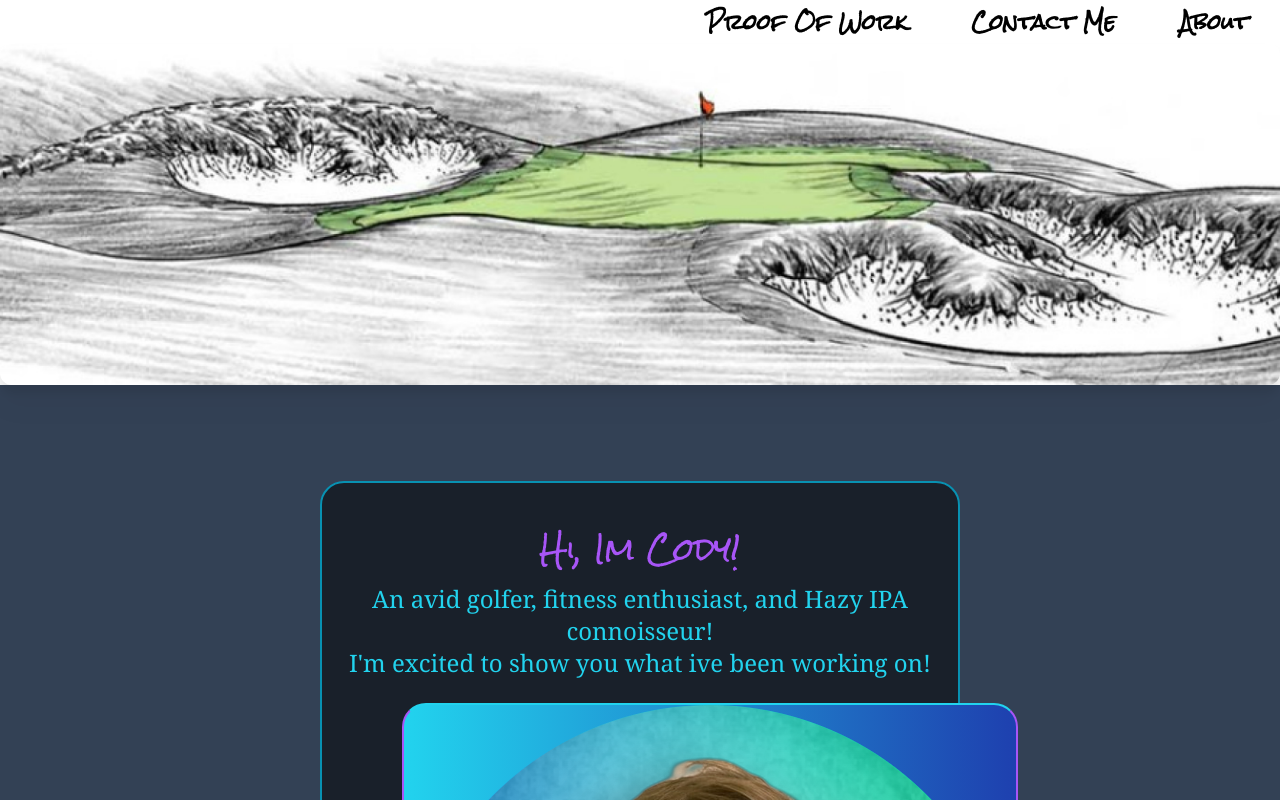
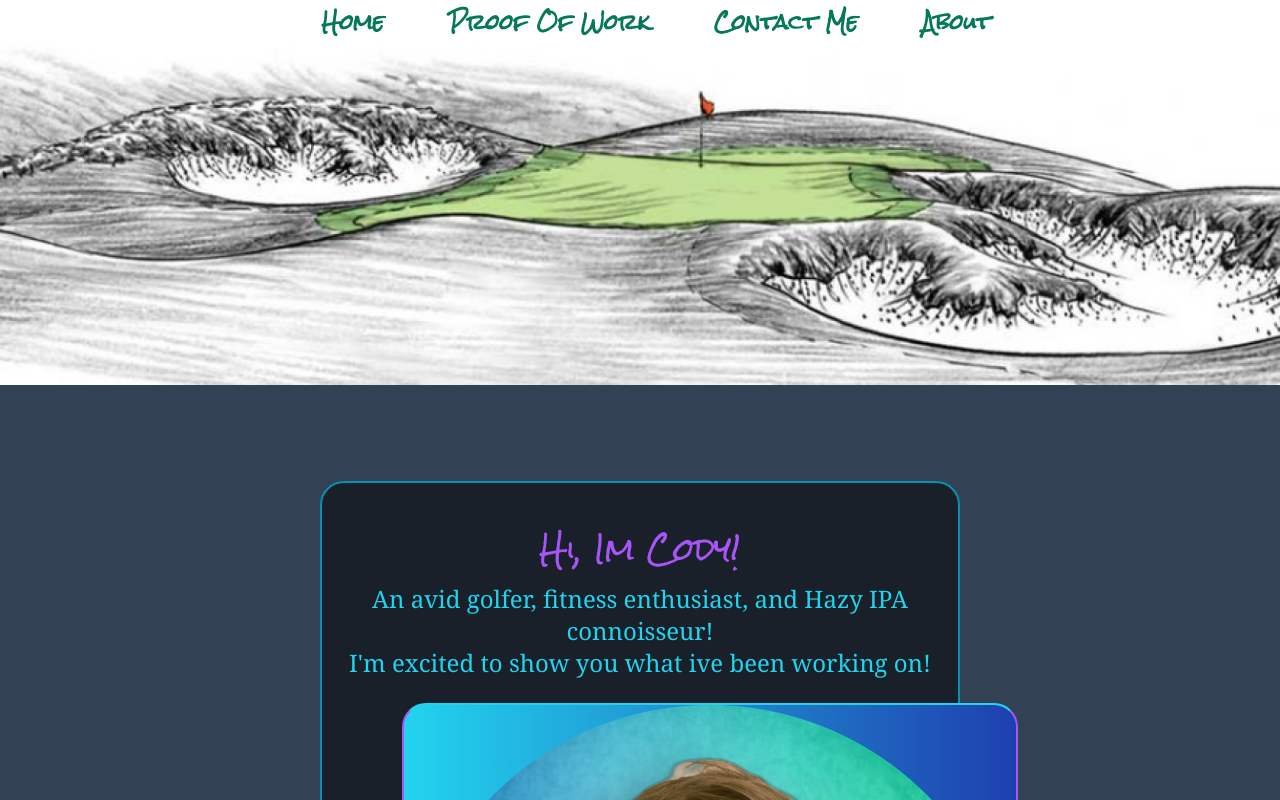
Before and after one commit to Codyvegas/codys-tw-site, a React (Vite) app: page / in a window 1280 px wide. Shown: the top 800 px of the page. Built offline with nearby package versions, Linux system fonts and the light colour scheme; what prettier-plugin-tailwindcss would draw is missing.

Commit message:
header adjustment

```diff
--- a/src/presentation/footer/Footer.jsx
+++ b/src/presentation/footer/Footer.jsx
@@ -6,7 +6,7 @@ function Footer() {
       <div className="info-container flex h-32 items-center justify-around">
         <h1 className=" text-lg text-sky-400">Las Vegas, NV</h1>
         <img
-          className=" h-32"
+          className="h-32"
           src={vegas}
           alt="The Best City in the World!"
         ></img>
--- a/src/presentation/header/Header.jsx
+++ b/src/presentation/header/Header.jsx
@@ -4,29 +4,28 @@ import { Link } from "react-router-dom";
 function Header() {
   return (
     <div className="">
-      <div className="flex justify-end">
+      <div className="flex justify-center">
+        <button className=" ml-8 rounded-md px-8 py-2 text-xl font-semibold text-emerald-700 hover:text-blue-600 active:bg-teal-400">
+          Home
+        </button>
         <Link to="/proof-of-work">
-          <button className=" rounded-md px-8 py-2 text-xl font-semibold text-black  hover:text-blue-600 active:bg-teal-400">
+          <button className=" rounded-md px-8 py-2 text-xl font-semibold text-emerald-700  hover:text-blue-600 active:bg-teal-400">
             Proof Of Work
           </button>
         </Link>
         <Link to="/about">
-          <button className="rounded-md px-8 py-2 text-xl font-semibold text-black hover:text-blue-600 active:bg-teal-400">
+          <button className="rounded-md px-8 py-2 text-xl font-semibold text-emerald-700 hover:text-blue-600 active:bg-teal-400">
             Contact Me
           </button>
         </Link>
         <Link to="/contact-me">
-          <button className="rounded-md px-8 py-2 text-xl font-semibold text-black hover:text-blue-600 active:bg-teal-400">
+          <button className="rounded-md px-8 py-2 text-xl font-semibold text-emerald-700 hover:text-blue-600 active:bg-teal-400">
             About
           </button>
         </Link>
       </div>
       <div className="background-img">
-        <img
-          className="min-w-full rounded-xl drop-shadow-xl"
-          src={mainLogo}
-          alt=""
-        ></img>
+        <img className="min-w-full rounded" src={mainLogo} alt=""></img>
       </div>
     </div>
   );
```
